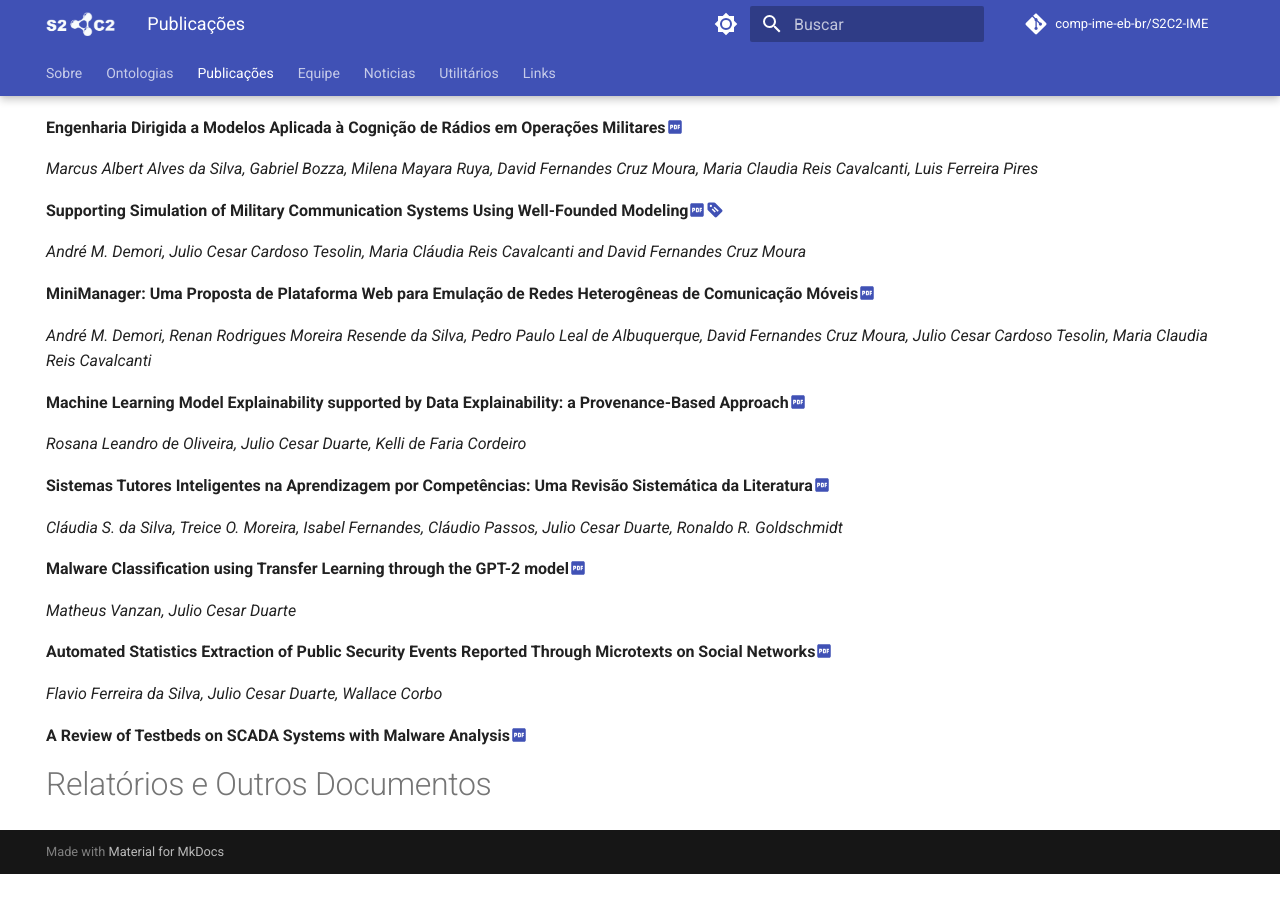
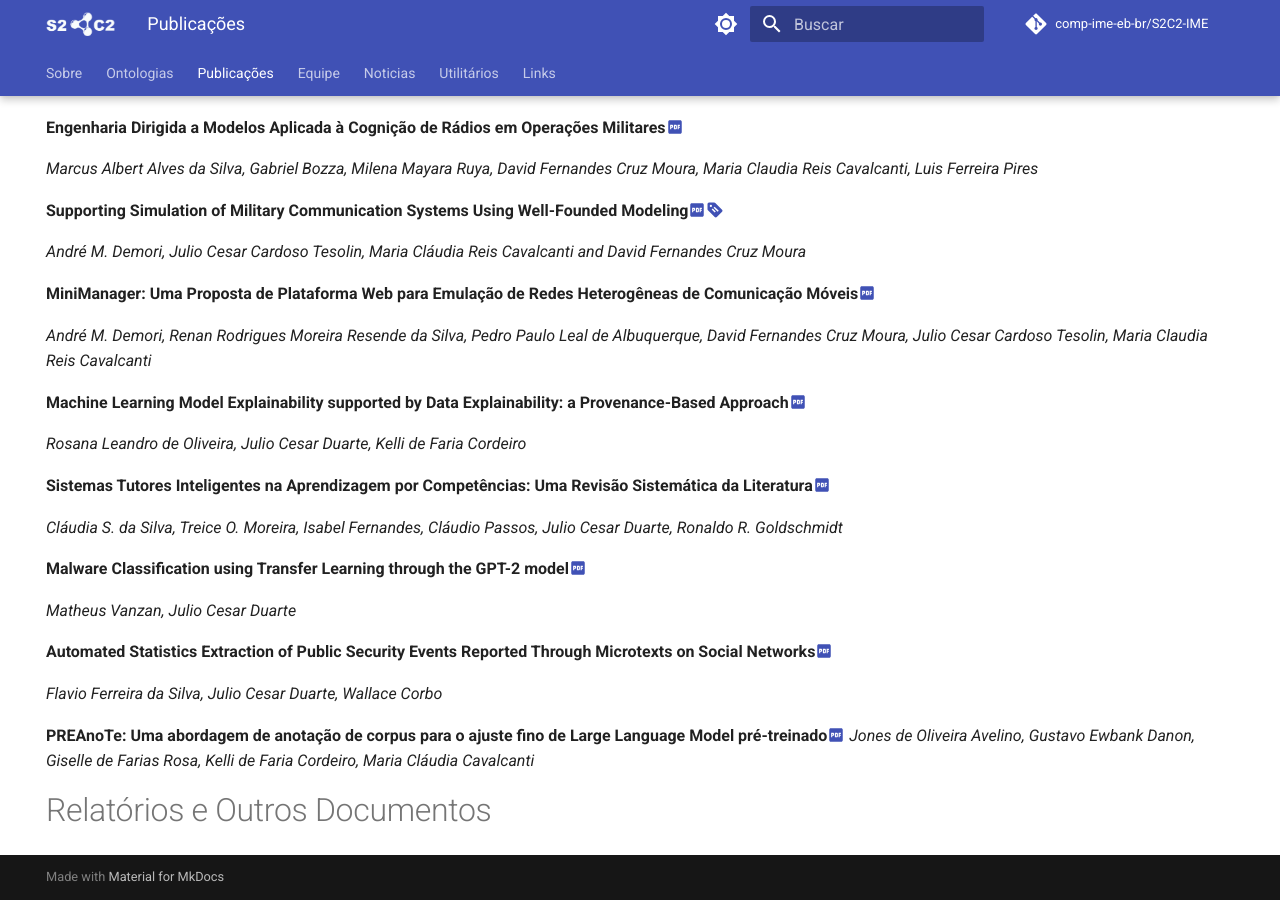
Before and after one commit to comp-ime-eb-br/S2C2-IME, an MkDocs documentation site: the page built from docs/publi.md, in a window 1280 px wide and 900 px high, scrolled down 940 px. Built offline with MkDocs 1.6.1 and Material for MkDocs 9.7.7, drawn with Linux system fonts in a browser that asks for light colours; comment, search, counter and statistics services are not loaded; before the commit the page ends 1814 px from its top, so only the background shows below that.

Commit message:
Update publi.md para incluir o artigo sbbd preanote

```diff
--- a/docs/publi.md
+++ b/docs/publi.md
@@ -68,6 +68,8 @@ hide:
 
 *Flavio Ferreira da Silva, Julio Cesar Duarte, Wallace Corbo*
 
-**A Review of Testbeds on SCADA Systems with Malware Analysis**[:material-file-pdf-box:{ title="file"}](https://github.com/comp-ime-eb-br/S2C2-IME/blob/main/publi/outrosArtigosEquipe/Artigo_Testbeds_RITA_aceito.pdf?raw=true){:download="SCADA_TestBeds"}
+**PREAnoTe: Uma abordagem de anotação de corpus para o ajuste fino de Large Language Model pré-treinado**[:material-file-pdf-box:{ title="file"}](https://github.com/comp-ime-eb-br/S2C2-IME/blob/main/publi/outrosArtigosEquipe/Artigo_Testbeds_RITA_aceito.pdf?raw=true){:download="SBBD PREAnoTe"}
+*Jones de Oliveira Avelino, Gustavo Ewbank Danon, Giselle de Farias Rosa, Kelli de Faria Cordeiro, Maria Cláudia Cavalcanti*
+
 
 # Relatórios e Outros Documentos
```
